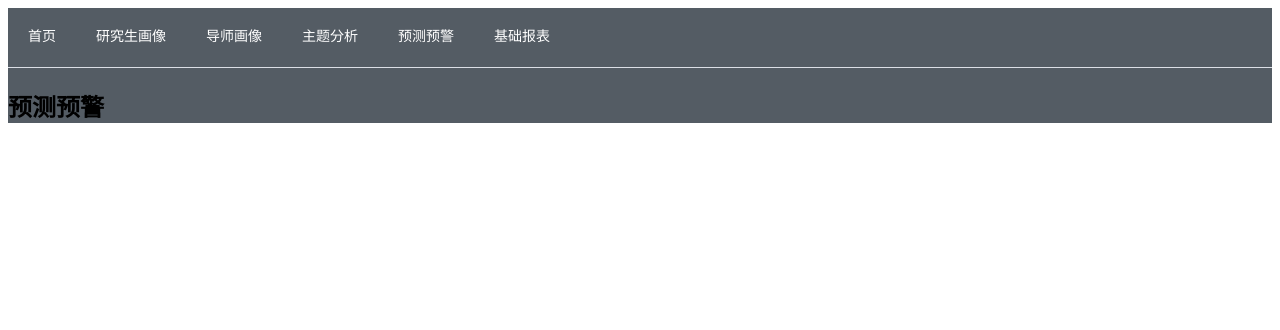
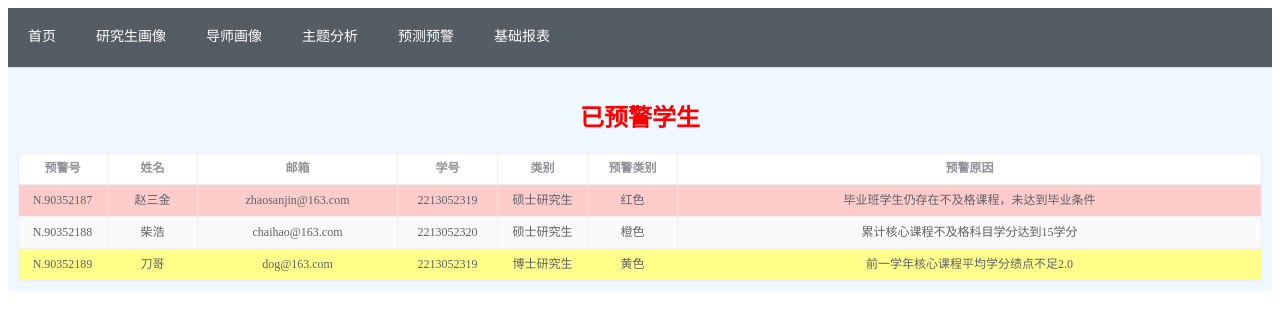
Before and after one commit to 16671072395/vue3-post, a Vue app: page /forecastalert in a window 1280 px wide. Shown: the top 330 px of the page. Built offline with nearby package versions, Linux system fonts and the light colour scheme; sample sign-in values are in the browser's storage.

Commit message:
预警实现

```diff
--- a/src/views/BasicStatement.vue
+++ b/src/views/BasicStatement.vue
@@ -191,7 +191,7 @@
                 search: '',
                 form: {},
                 dialogVisible: false,
-                total: 5,
+                total: 6,
                 tableData: [
                     {
                         'id': 1,
--- a/src/views/ForecastAlert.vue
+++ b/src/views/ForecastAlert.vue
@@ -1,12 +1,107 @@
 <template>
-  <h2>预测预警</h2>
+    <div style="padding:10px;background-color: aliceblue">
+        <div style="text-align: center;color: red">
+            <h2>已预警学生</h2>
+        </div>
+        <div>
+            <el-table
+                    :data="tableData_already"
+                    :cell-style="{'text-align':'center'}"
+                    :header-cell-style="{'text-align':'center'}"
+                    stripe border
+                    style="width: 100%;"
+                    :row-class-name="tableRowClassName"
+                    fit>
+                <el-table-column prop="id" label="预警号" width="90%"/>
+                <el-table-column prop="name" label="姓名" width="90%"/>
+                <el-table-column prop="email" label="邮箱" width="200%"/>
+                <el-table-column prop="num" label="学号" width="100%"/>
+                <!--                硕士研究生/博士研究生-->
+                <el-table-column prop="class" label="类别" width="90%"/>
+                <!--                黄色/橙色/红色-->
+                <el-table-column prop="AlertCategory" label="预警类别" width="90%"/>
+                <el-table-column prop="reason" label="预警原因"/>
+                <!--                （一）黄色预警类别-->
+                <!--                1、前一学年必修课程不及格门次达到3门；-->
+                <!--                2、前一学年核心课程平均学分绩点不足2.0；-->
+                <!--                3、前一学年因考试违纪等原因或其他事项。-->
+                <!--                （二）橙色预警-->
+                <!--                1、累计必修课程不及格门次达到6门；-->
+                <!--                2、累计核心课程不及格科目学分达到15学分；-->
+                <!--                3、累计核心课程平均学分绩点不足2.0；-->
+                <!--                4、因考试违纪等原因或其他事项；-->
+                <!--                如受橙色预警可根据实际情况建议学生降级。-->
+                <!--                （三）红色预警-->
+                <!--                1、达到留级条件；-->
+                <!--                2、毕业班学生仍存在不及格课程，未达到毕业条件；-->
+                <!--                3、接近学校规定的最长学习年限仍未完成学业；-->
+                <!--                4、毕业班学生因处分、累计核心课程平均学分绩点不足2.0、未通过全国大学英语四级考试或其他原因未达到授学位条件。-->
+                <!--                所有课程以最高成绩计，高级别覆盖低级别预警。-->
+            </el-table>
+        </div>
+    </div>
+
 </template>
 
 <script>
-export default {
-  name: "ForecastAlert",
-};
+    export default {
+        name: "ForecastAlert",
+        methods: {
+            tableRowClassName({row}) {
+                if (row.AlertCategory === '红色') {
+                    return 'red';
+                }else if(row.AlertCategory==='橙色'){
+                    return 'orange'
+                }
+                return 'yellow'
+            }},
+            data() {
+                return {
+                    tableData_already: [
+                        {
+                            'id': 'N.90352187',
+                            'name': '赵三金',
+                            'email': 'zhaosanjin@163.com',
+                            'num': '2213052319',
+                            'class': '硕士研究生',
+                            'AlertCategory': '红色',
+                            'reason': '毕业班学生仍存在不及格课程，未达到毕业条件'
+                        },
+                        {
+                            'id': 'N.90352188',
+                            'name': '柴浩',
+                            'email': 'chaihao@163.com',
+                            'num': '2213052320',
+                            'class': '硕士研究生',
+                            'AlertCategory': '橙色',
+                            'reason': '累计核心课程不及格科目学分达到15学分'
+                        },
+                        {
+                            'id': 'N.90352189',
+                            'name': '刀哥',
+                            'email': 'dog@163.com',
+                            'num': '2213052319',
+                            'class': '博士研究生',
+                            'AlertCategory': '黄色',
+                            'reason': '前一学年核心课程平均学分绩点不足2.0'
+                        }
+
+                    ],
+                }
+            }
+        }
 </script>
 
 <style>
+    .red {
+        background: rgba(255, 0, 0, 0.2) !important;
+    }
+
+    .orange {
+        background-color: rgba(255, 165, 0, 0.54) !important;
+    }
+
+    .yellow {
+        background: rgba(255, 255, 0, 0.46) !important;
+    }
 </style>
```
Also changed, not shown: 1 other file (tests, documents, lock files or other folders).
